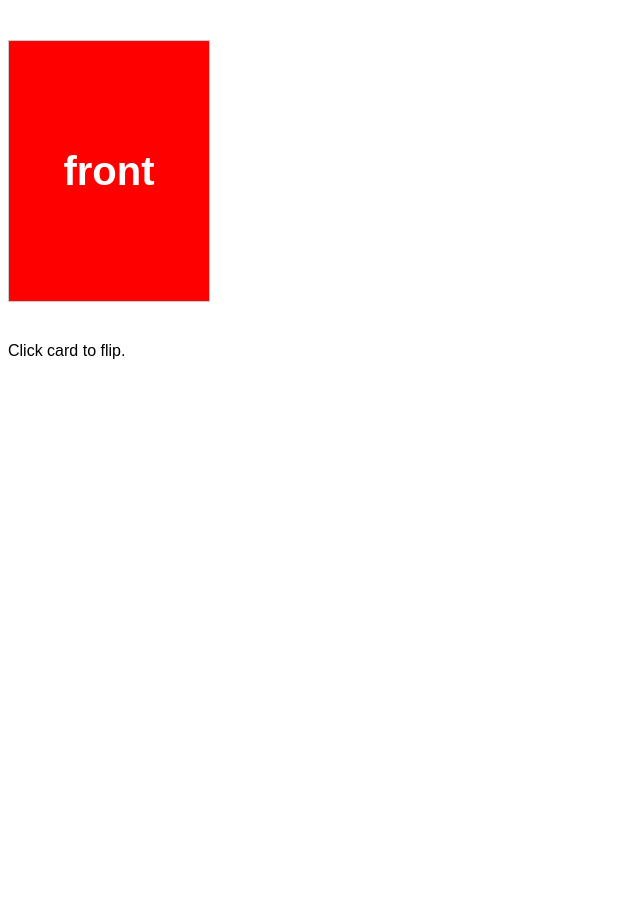
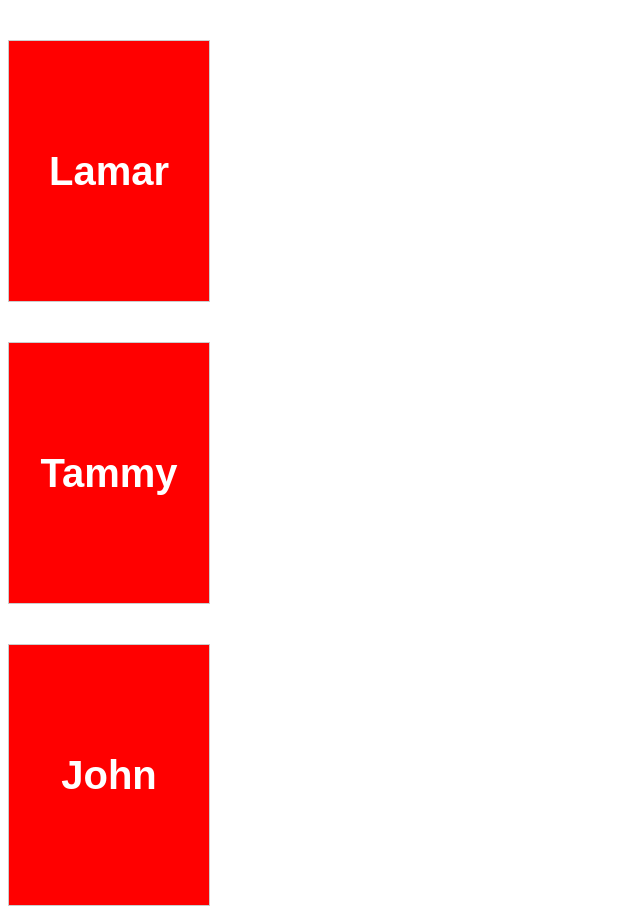
Before and after one commit to annaabbott/cardsdemo, a plain HTML site: page index.html in a window 1280 px wide. Shown: the top 909 px of the page, without its empty margins (0-640 px from the left). Before the commit the page ends 800 px from the top, so only its background shows below. Drawn offline with Linux system fonts and the light colour scheme.

Commit message:
Logic to build cards that flip

```diff
--- a/index.html
+++ b/index.html
@@ -9,15 +9,7 @@
     <script src="main.js" type="module" ></script>
 </head>
 <body>
-
-    <div class="scene scene--card">
-        <div class="card">
-          <div class="card__face card__face--front">front</div>
-          <div class="card__face card__face--back">back</div>
-        </div>
-      </div>
-      <p>Click card to flip.</p>
-
-
+    <section id="card-list">
+    </section>
 </body>
 </html>
--- a/main.js
+++ b/main.js
@@ -1,24 +1,57 @@
 import { senate } from './senate.js'
 import { house } from './house.js'
 
-// Set an event listener for mouseover
-var card = document.querySelector('.card');
-card.addEventListener( 'mouseover', function() {
-  card.classList.toggle('is-flipped');
-});
 
-/*
 
-TODO:
-  * Figure out where to get pictures of all the senators I want to represent
-  * Figure out what stats I want on the back
-      * Name
-      * Party
-      * home state
-      * date elected
-      * number of terms
-      * website
-      * age
-  * Come up with a function that can generate DOM elements for the picture
-  * Come up with a function that can generate DOM elements for the stats
-*/
+const cardListDiv = document.getElementById("card-list");
+
+for (let i = 0; i < senate.length; i++) {
+  const item = senate[i];
+  const card = MakeSenatorCard(item);
+  cardListDiv.appendChild(card);
+}
+
+
+
+
+
+function MakeSenatorCard(senator) {
+  // Create the <div> for the scene card
+  const sceneCard = document.createElement('div');
+  sceneCard.classList.add("scene", "scene--card");
+
+  // Create the <div> for the card
+  const card = document.createElement('div');
+  card.classList.add("card");
+  card.addEventListener( 'click', function() {
+    card.classList.toggle('is-flipped');
+  });
+  sceneCard.appendChild(card);
+
+  // Create the <div> for the front of the card
+  const frontFace = MakeCardFront(senator);
+  card.appendChild(frontFace);
+
+  // Create the <div> for the back of the card
+  const backFace = MakeCardBack(senator);
+  card.appendChild(backFace);
+
+  return sceneCard;
+}
+
+function MakeCardFront(senator) {
+  // Create the <div> for the front of the card
+  const frontFace = document.createElement('div');
+  frontFace.classList.add("card__face", "card__face--front");
+  frontFace.innerText = senator.first_name;
+
+  return frontFace;
+}
+
+function MakeCardBack(senator) {
+  const backFace = document.createElement('div');
+  backFace.classList.add("card__face", "card__face--back");
+  backFace.innerText = senator.last_name;
+
+  return backFace;
+}
```
